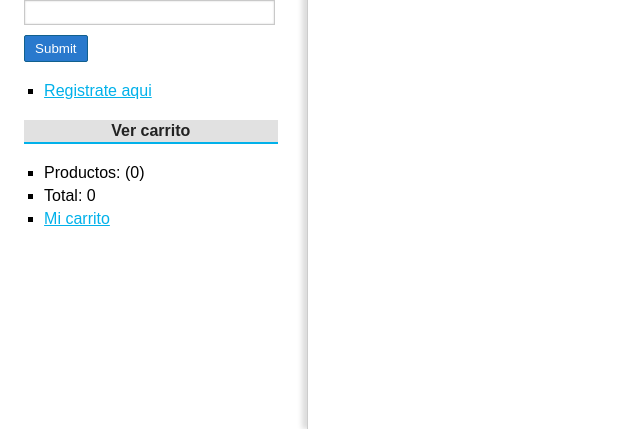
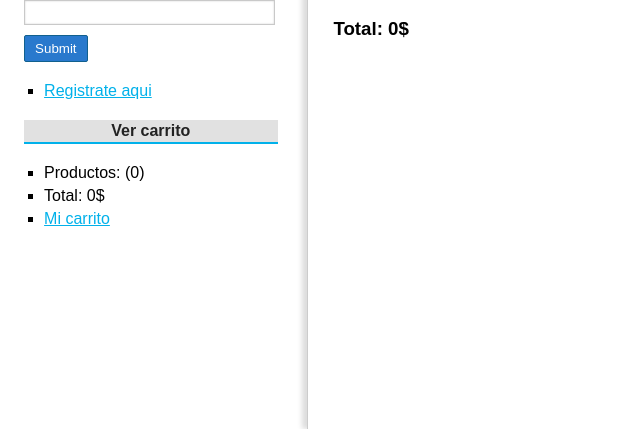
Before and after one commit to SantiClemenzi/marketplace_php, a PHP site: page /projects/index.php?controller=carritoControllers in a window 1280 px wide. Shown: the part 329-758 px from the top of the page, without its empty margins (0-640 px from the left). Run offline with PHP 8.4, Linux system fonts and the light colour scheme; data comes from the database, SQL or seed files in the repository.

Commit message:
mostrar total en ver carrito listo

```diff
--- a/views/carrito/ver.php
+++ b/views/carrito/ver.php
@@ -28,3 +28,6 @@
         </tr>
     <?php endforeach; ?>
 </table>
+</br>
+<?php $stats = utils::stateCarrito() ?>
+<h3>Total: <?=$stats['total']?>$</h3>
--- a/views/layout/sidebar.php
+++ b/views/layout/sidebar.php
@@ -30,7 +30,7 @@
                <ul>
                    <?php $stats = utils::stateCarrito() ?>
                    <li>Productos: (<?= $stats['count'] ?>) </li>
-                   <li>Total: <?= $stats['total'] ?></li>
+                   <li>Total: <?=$stats['total']?>$</li>
                    <li><a href="http://localhost/projects/master_PHP/marketplace/carritoControllers/index">Mi carrito</a></li>
                </ul>
            </div>
```
